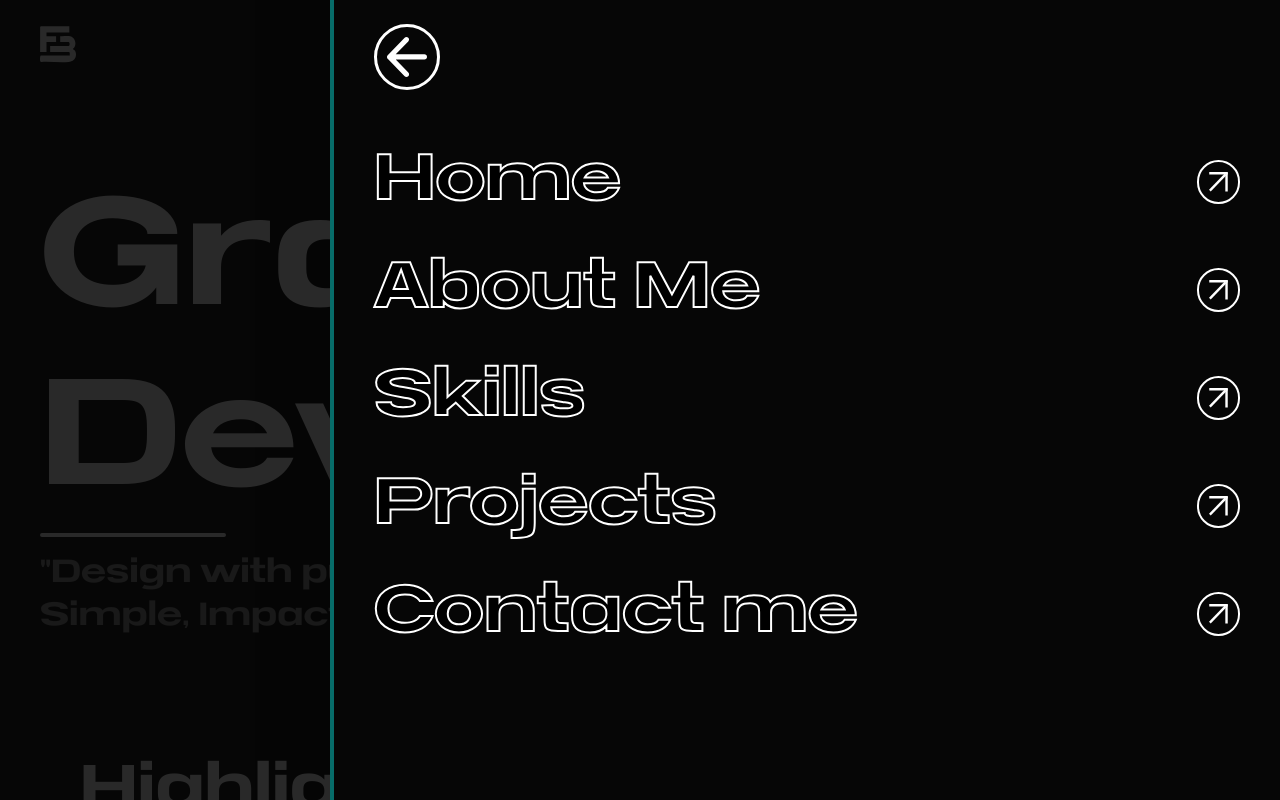
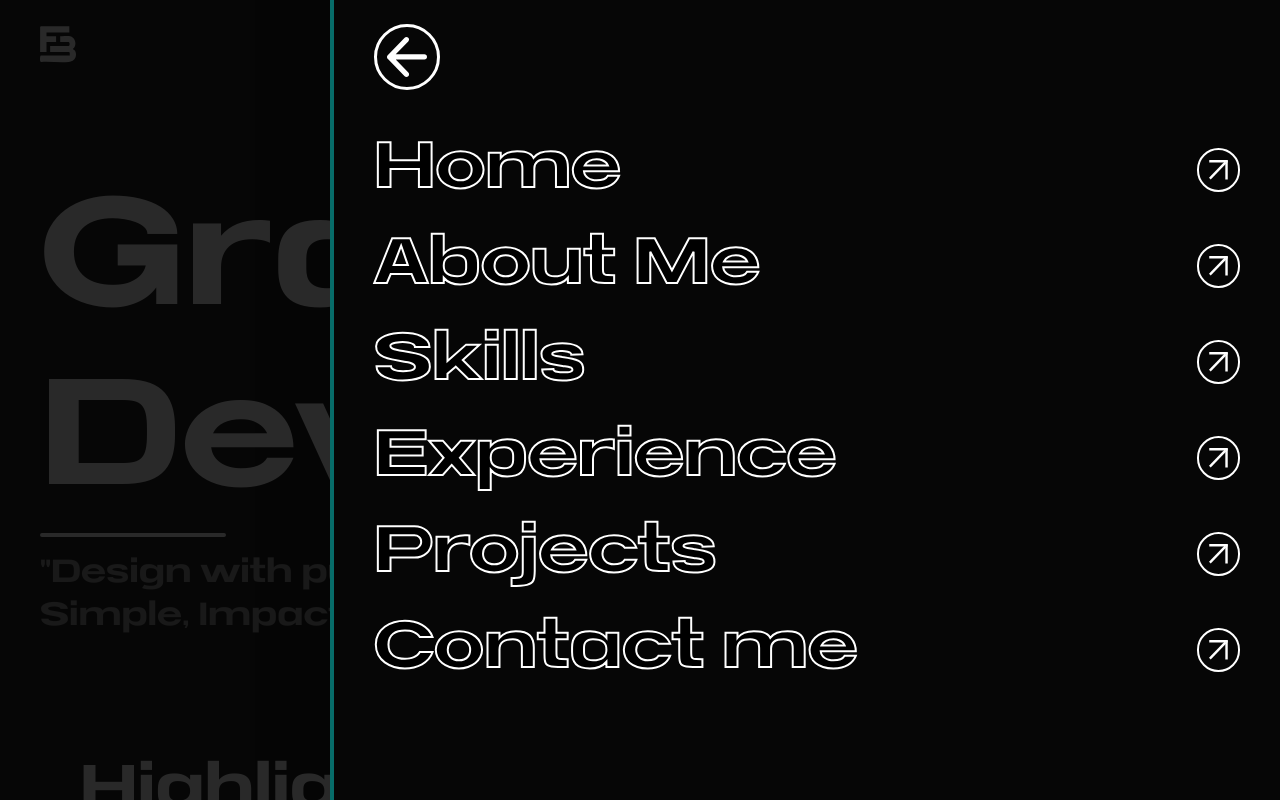
Before and after one commit to moadem-bdh/my-portfolio, a React (Vite) app: page / in a window 1280 px wide. Both pictures are taken after a click on the picture 1212 px from the left and 44 px from the top of the page. Shown: the top 800 px of the page. Built offline with nearby package versions, Linux system fonts and the light colour scheme.

Commit message:
adding the experience in the  menu

```diff
--- a/src/components/Experience.tsx
+++ b/src/components/Experience.tsx
@@ -66,7 +66,7 @@ export default function Experience({ changeEffect }: { changeEffect: number }) {
         <div
           className="bg-[#076C69] h-1.5 rounded-full dark:bg-[#076C69]"
           style={{
-            width: `${swiper.isActive ?  Math.min((progress * 100) / duration + 0.5, 100) : "0"}%`,
+            width: `${swiper.isActive ? (progress * 100 / duration): "0"}%`,
           }}
         ></div>
       </div>
--- a/src/modals/Menu.tsx
+++ b/src/modals/Menu.tsx
@@ -20,6 +20,10 @@ export default function Menu({   handleParentClick, setMenuAppear}:{ handleParen
       achorLink: "Skills",
     },
     {
+      name: "Experience",
+      achorLink: "Experience",
+    },
+    {
       name: "Projects",
       achorLink: "Projects",
     },
@@ -32,7 +36,7 @@ export default function Menu({   handleParentClick, setMenuAppear}:{ handleParen
   return (
     <menu onClick={(e)=>handleParentClick(e)} className="  fixed h-full inset-0 z-20 bg-[#060606db] flex justify-end ">
 
-      <div className="md:w-[950px] w-full scrollbar scrollbar-track-transparent scrollbar-thumb-transparent bg-bgDark min-h-40 border-b-4 md:border-b-0 md:border-l-4 py-6  gap-3 flex flex-col h-[470px] md:h-full overflow-y-auto border-[#076C69]">
+      <div className="md:w-[950px] w-full scrollbar scrollbar-track-transparent scrollbar-thumb-transparent bg-bgDark min-h-40 border-b-4 md:border-b-0 md:border-l-4 py-6  flex flex-col h-[470px] md:h-full overflow-y-auto border-[#076C69]">
       <div className=" w-full flex mb-2 md:mb-8 px-4 md:px-10  md:justify-start justify-end"><button type="button" onClick={setMenuAppear} className="p-2.5 w-max md:border-white md:rounded-[100px] md:border-3 group cursor-pointer md:hover:bg-white transition-all ease-in-out duration-200"><img className="w-10 group-hover:invert hidden md:block" src={MenuArrow} alt="Arrow" /><img className=" md:hidden block " src={close} alt="close icon" /></button> </div>
         {menu.map((option) => (
             <a onClick={setMenuAppear} href={`#${option.achorLink}`} key={option.name}>
--- a/src/pages/NavBar.tsx
+++ b/src/pages/NavBar.tsx
@@ -27,7 +27,7 @@ function handleParentClick(e: React.MouseEvent):void {
         <LanguageToggle />
       </div>
       <div  onClick={setMenuAppear} className="flex gap-4 items-center relative group">
-        <p className=" font-ncs opacity-0 z-0 -translate-x-10 text-white text-3xl absolute group-hover:opacity-100 group-hover:-translate-x-30 transition-all ease-linear ">
+        <p className=" font-ncs opacity-0 z-0 -translate-x-10 w-30 text-white text-3xl absolute group-hover:opacity-100 group-hover:-translate-x-30 transition-all ease-linear ">
           Menu
         </p>
                   <img
```
